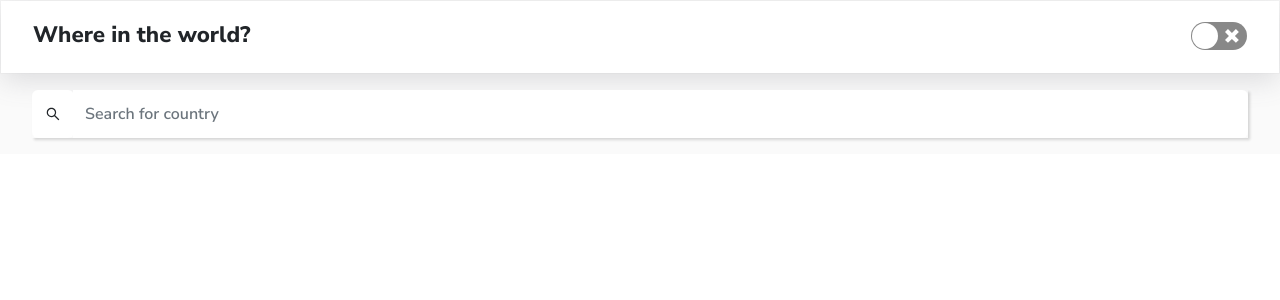
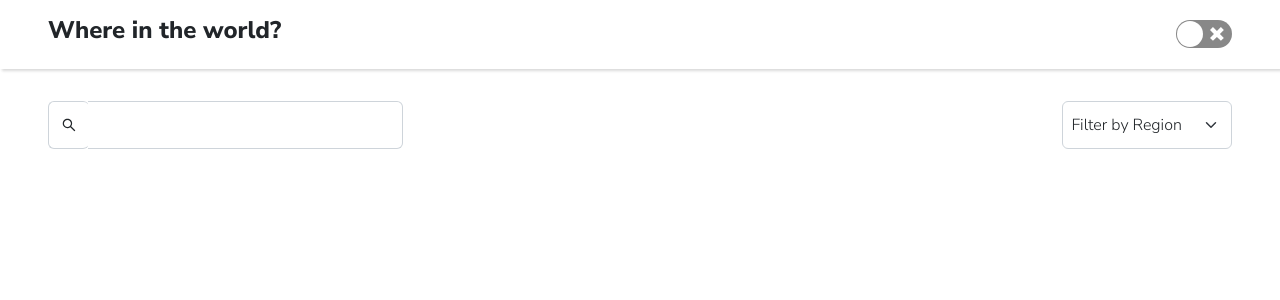
Before and after one commit to sm0483/where-in-the-world, a React (Create React App) app: page / in a window 1280 px wide. Shown: the top 300 px of the page. Built offline with nearby package versions, Linux system fonts and the light colour scheme.

Commit message:
feat: add css to head container and search-section

```diff
--- a/src/comp/Head.js
+++ b/src/comp/Head.js
@@ -3,7 +3,7 @@ import Switch from 'react-switch'
 const Head = () => {
     return (
         <section className="head-container">
-            <div className="head-sub-container">
+            <div className="head-sub-container d-flex justify-content-between align-items-center ">
                 <h1>Where in the world?</h1>
                 <Switch/>
             </div>
--- a/src/comp/Search.js
+++ b/src/comp/Search.js
@@ -1,18 +1,26 @@
 import {AiOutlineSearch} from 'react-icons/ai'
+
 
 const Search = () => {
     return (
-        <section className="search-container">
-            <div className="input-group search-bar">
-                <div className="input-group-prepend">
-                    <button className="btn search-button"
-                    type="button"><AiOutlineSearch/>
-                    </button>
+        <selection className="subhead d-flex flex-column   ">
+            <div className="input-group mb-3  subhead-input-container">
+                <div className="input-group-prepend d-flex">
+                    <span className="input-group-text" id="search"><AiOutlineSearch/></span>
                 </div>
-                <input type="text" className="form-control search-input" placeholder="Search for country"
-                aria-label="Example text with button addon" aria-describedby="button-addon1"/>
+                <input type="text" className="form-control subhead-input"
+                aria-describedby="inputGroup-sizing-default" htmlFor="search"/>
             </div>
-        </section>
+
+            <div className="select-container d-flex mt-4 m-lg-0 ">
+                <select class="form-select custom-select-lg mb-lg-3 select-option">
+                    <option selected>Filter by Region</option>
+                    <option value="1">Africa</option>
+                    <option value="2">America</option>
+                    <option value="3">Europe</option>
+                </select>
+            </div>
+        </selection>
     );
 }
 
--- a/src/index.css
+++ b/src/index.css
@@ -16,55 +16,79 @@
     --White: hsl(0, 0%, 100%);
 }
 
-.main-page{
-    background-color: var(--Very-Light-Gray);
+.head-container{
+    background-color:var(--White);
+    box-shadow: rgba(0, 0, 0, 0.15) 1.95px 1.95px 2.6px;
+    padding: 1em 1.5em 1em 1.5em;
 }
 
-.head-container{
-    background-color: var(--White);
-    display: flex;
-    flex-direction: row;
-    border: 1px solid whitesmoke;
+.head-container h1{
+    font-size: 1.5em;
+    font-weight: 800;
 }
 
-.head-container .head-sub-container{
-    padding: 1.3em 2em 1em 2em;
-    margin: 0px;
-    display: flex;
-    flex-direction: row;
-    justify-content: space-between;
-    width: 100%;
-    box-shadow: rgba(100, 100, 111, 0.2) 0px 7px 29px 0px;
+.subhead{
+    padding: 1em 1.5em 1em 1.5em;
+
 }
 
-.head-container .head-sub-container h1{
-    font-weight: 800;
-    font-size: 1.4em;
+.subhead span{
+    background-color:white;
+    border-right: none;
+}
+
+.subhead-input{
+    height: 3em;
+    border-left: none;
+}
+
+.select-container{
+    height: 3em;
+}
+
+.select-option{
+    width: 50%;
+    outline: none ;
+    padding: 0.5em;
 }
 
 
-.search-bar{
-    box-shadow: rgba(0, 0, 0, 0.15) 1.95px 1.95px 2.6px;
+
+
+
+@media only screen and (min-width: 600px) {
+
+
+    .head-container{
+        padding: 1em 3em 1em 3em;
 
     }
 
-.search-container{
-    padding: 1em;
-    margin: 0em 1em 0em 1em;
+
+    .subhead{
+        display: inline-flex  !important;
+        flex-direction: row  !important;
+        width: 100%;
+        justify-content: space-between;
+        padding:2em 3em 2em 3em;
+
     }
 
-.search-container .search-button{
-    background-color: var(--White);
-    display: flex;
-    justify-content: center;
-    align-items: center;
-    height: 3em;
+    .subhead-input-container{
+        width: 30%;
     }
 
-.search-container .search-input{
-    background-color: var(--White);
-    border: none;
-    outline: none;
-    height: 3em;
-    font-weight: 600;
+    .select-container{
+        height: auto;
+        width: 30% !important;
+        display: flex;
+        justify-content: flex-end;
+        padding-left: 1em;
     }
+
+    .select-option{
+        width: 50%;
+    }
+
+
+}
```
Lines whose indentation alone changed are shown as unchanged.
